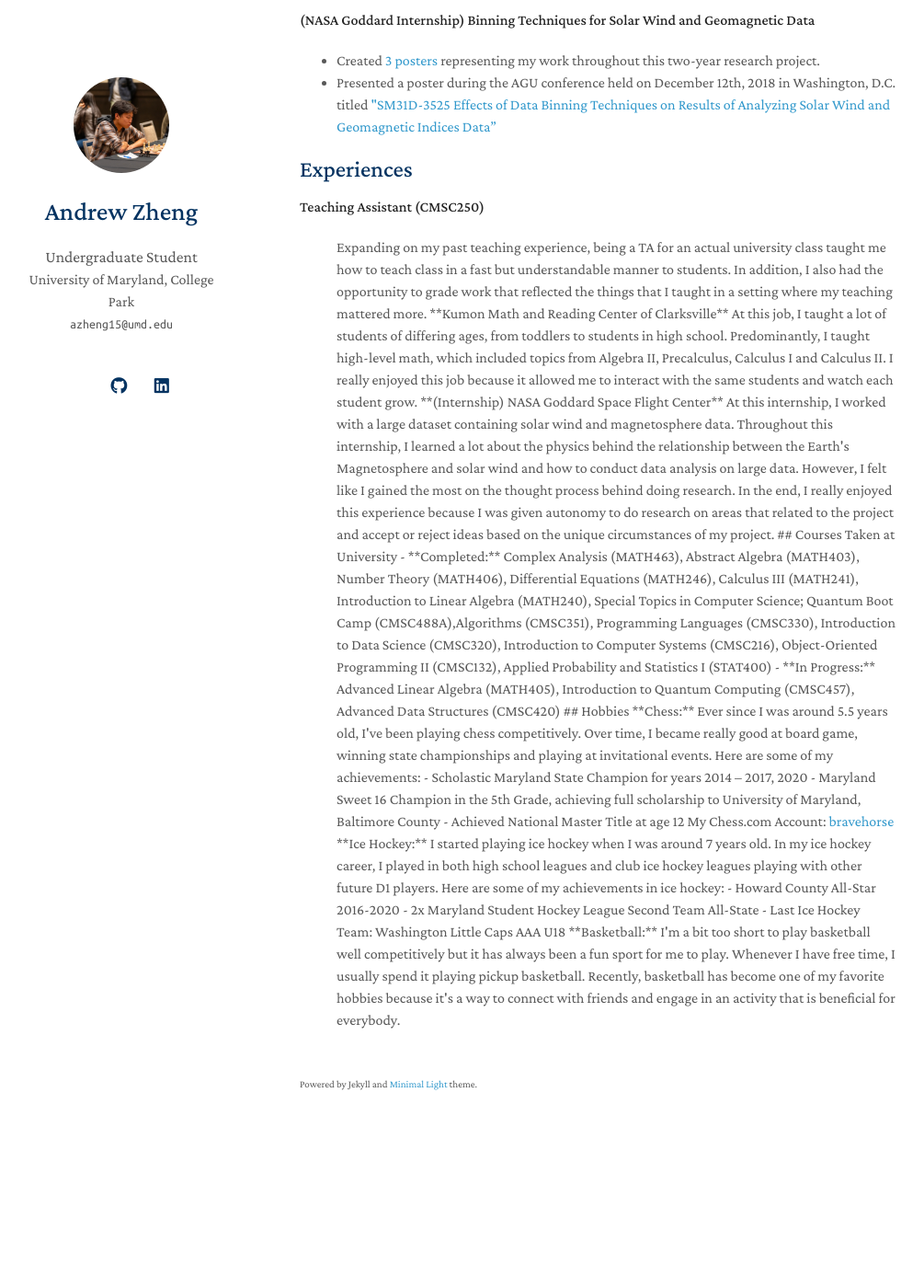
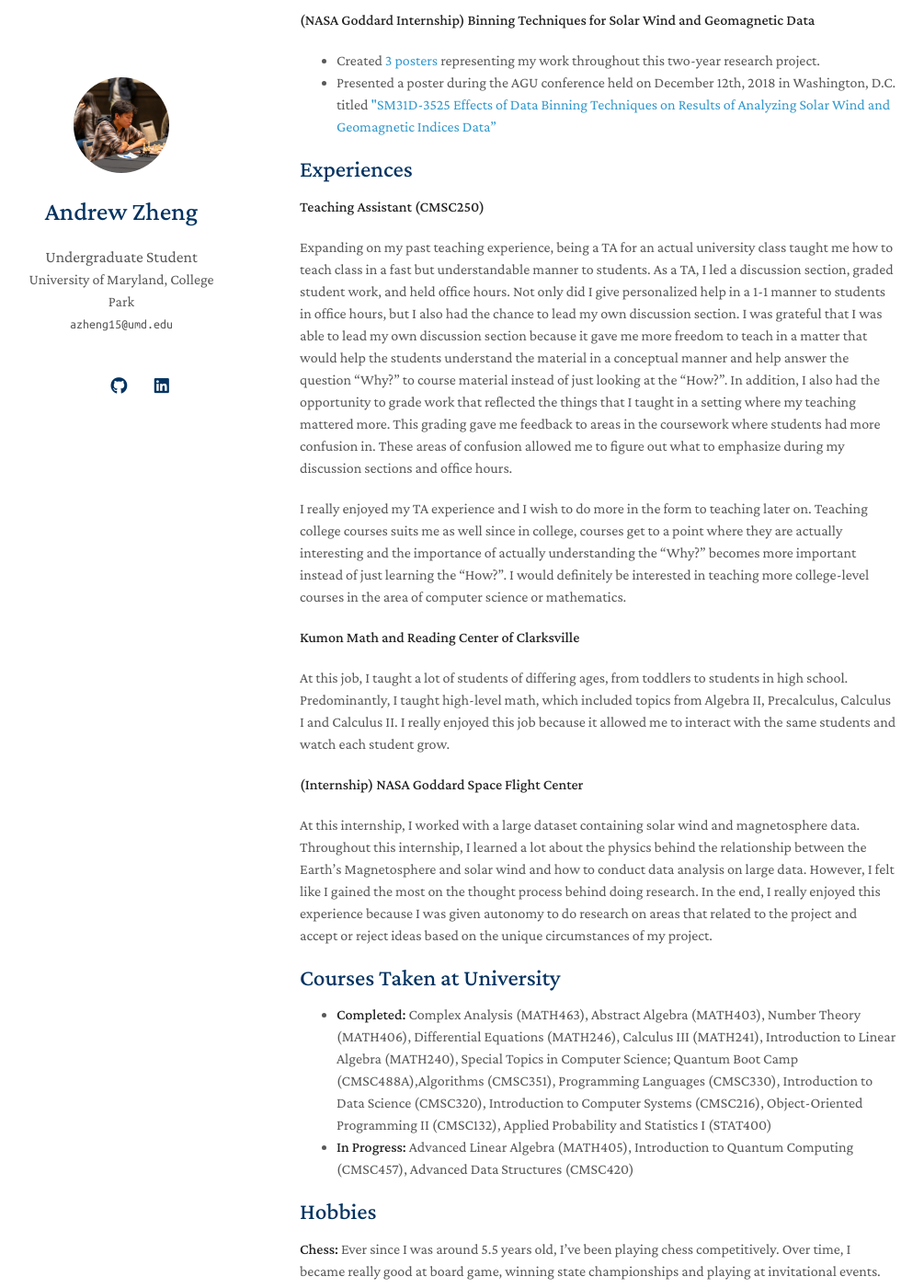
Before and after one commit to JAndrewZheng/jandrewzheng.github.io, a Jekyll site: the page built from index.md, in a window 1280 px wide and 1400 px high, scrolled down 552 px. Shown: the whole window at 92% size, without its empty margins (144-1149 px from the left). Built offline with Jekyll 4.4.1, drawn with Linux system fonts in a browser that asks for light colours; nearby versions of some CDN libraries; a style sheet for code colours, icons or effects is not loaded; our own code applies the rules of GitHub Pages for plain Markdown files; before the commit the page ends 1811 px from its top, so only the background shows below that; some of the changed text lies outside the part shown.

Commit message:
Update index.md

```diff
--- a/index.md
+++ b/index.md
@@ -13,6 +13,7 @@ I am a Senior at University of Maryland, College Park, double majoring in Comput
 - **Natural Language Processing:** Database Embeddings, Diffusion Models, Adversarial Attacks, Model Memorization
 
 ## Projects
+
 
 **Fantasy Basketball Project**
 
@@ -33,8 +34,9 @@ I am a Senior at University of Maryland, College Park, double majoring in Comput
 
 **Teaching Assistant (CMSC250)**
 
-<ul>
-Expanding on my past teaching experience, being a TA for an actual university class taught me how to teach class in a fast but understandable manner to students. In addition, I also had the opportunity to grade work that reflected the things that I taught in a setting where my teaching mattered more.
+Expanding on my past teaching experience, being a TA for an actual university class taught me how to teach class in a fast but understandable manner to students. As a TA, I led a discussion section, graded student work, and held office hours. Not only did I give personalized help in a 1-1 manner to students in office hours, but I also had the chance to lead my own discussion section. I was grateful that I was able to lead my own discussion section because it gave me more freedom to teach in a matter that would help the students understand the material in a conceptual manner and help answer the question "Why?" to course material instead of just looking at the "How?". In addition, I also had the opportunity to grade work that reflected the things that I taught in a setting where my teaching mattered more. This grading gave me feedback to areas in the coursework where students had more confusion in. These areas of confusion allowed me to figure out what to emphasize during my discussion sections and office hours.
+
+I really enjoyed my TA experience and I wish to do more in the form to teaching later on. Teaching college courses suits me as well since in college, courses get to a point where they are actually interesting and the importance of actually understanding the "Why?" becomes more important instead of just learning the "How?". I would definitely be interested in teaching more college-level courses in the area of computer science or mathematics.
 
 **Kumon Math and Reading Center of Clarksville**
 
```
